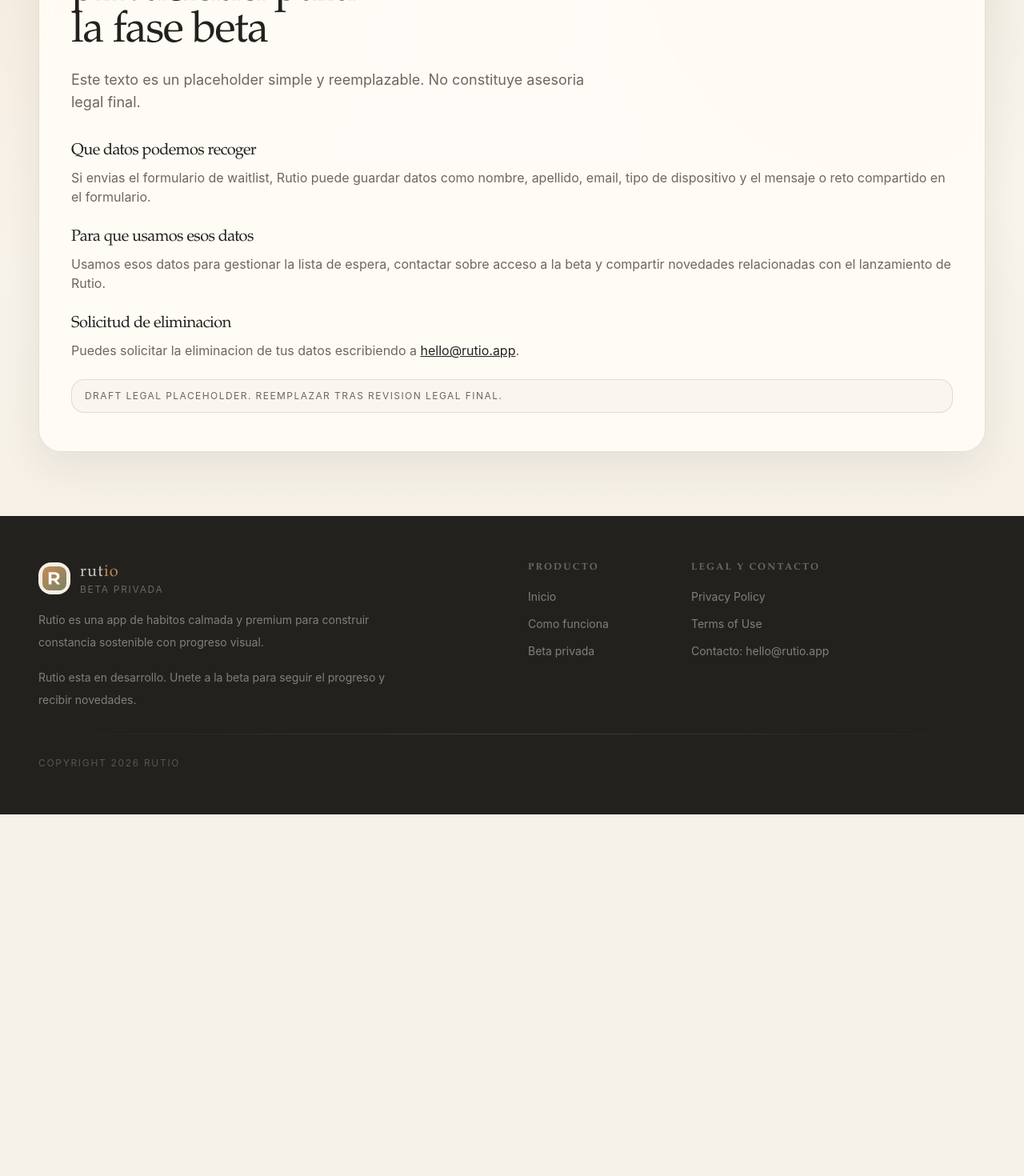
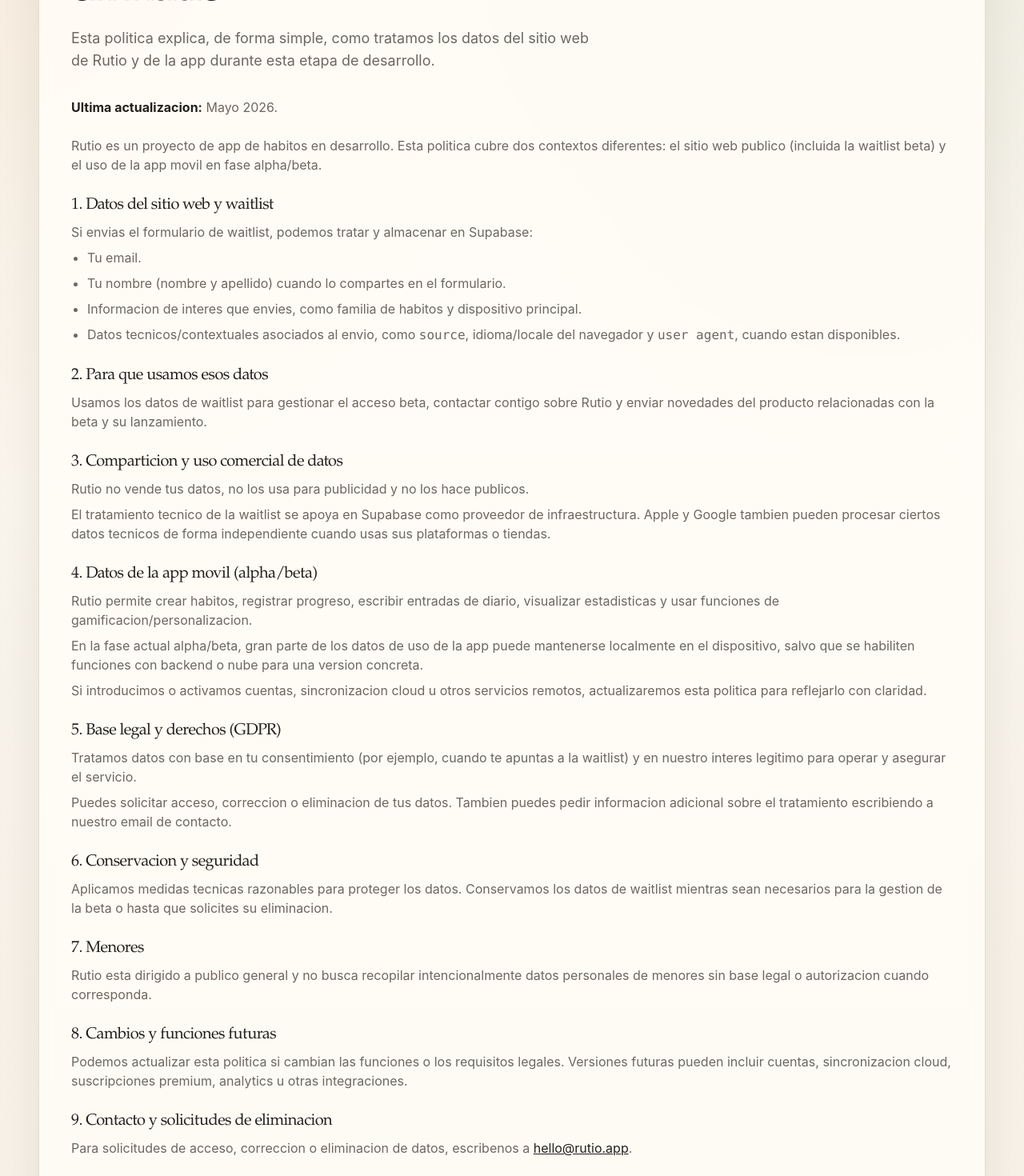
Before and after one commit to Rutioapp/web, a Next.js app: page /privacy in a window 1280 px wide. Shown: the part 300-1770 px from the top of the page at 80% size. Before the commit the page ends 1318 px from the top, so only its background shows below. Built offline with nearby package versions, Linux system fonts and the light colour scheme.

Commit message:
Polish legal pages copy

```diff
--- a/src/app/privacy/page.tsx
+++ b/src/app/privacy/page.tsx
@@ -4,8 +4,8 @@
 import { siteConfig } from "@/config/site";
 
 export const metadata: Metadata = {
-  title: "Privacy Policy",
-  description: "Borrador de politica de privacidad para la web beta de Rutio.",
+  title: "Politica de Privacidad",
+  description: "Como Rutio trata los datos del sitio web, la waitlist y la app en fase alpha/beta.",
   alternates: {
     canonical: siteConfig.links.legal.privacy
   }
@@ -14,41 +14,115 @@
 export default function PrivacyPage() {
   return (
     <PageShell
-      eyebrow="Privacy Policy - Draft"
-      title="Borrador de privacidad para la fase beta"
-      description="Este texto es un placeholder simple y reemplazable. No constituye asesoria legal final."
+      eyebrow="Politica de Privacidad"
+      title="Privacidad en Rutio"
+      description="Esta politica explica, de forma simple, como tratamos los datos del sitio web de Rutio y de la app durante esta etapa de desarrollo."
     >
       <div className="space-y-6 text-sm leading-7 text-muted-foreground sm:text-base">
+        <p>
+          <strong className="text-foreground">Ultima actualizacion:</strong> Mayo 2026.
+        </p>
+
+        <p>
+          Rutio es un proyecto de app de habitos en desarrollo. Esta politica cubre dos contextos diferentes:
+          el sitio web publico (incluida la waitlist beta) y el uso de la app movil en fase alpha/beta.
+        </p>
+
         <section className="space-y-2">
-          <h2 className="text-xl text-foreground">Que datos podemos recoger</h2>
+          <h2 className="text-xl text-foreground">1. Datos del sitio web y waitlist</h2>
           <p>
-            Si envias el formulario de waitlist, Rutio puede guardar datos como nombre, apellido, email, tipo de dispositivo y el mensaje
-            o reto compartido en el formulario.
+            Si envias el formulario de waitlist, podemos tratar y almacenar en Supabase:
+          </p>
+          <ul className="list-disc space-y-2 pl-5">
+            <li>Tu email.</li>
+            <li>Tu nombre (nombre y apellido) cuando lo compartes en el formulario.</li>
+            <li>Informacion de interes que envies, como familia de habitos y dispositivo principal.</li>
+            <li>
+              Datos tecnicos/contextuales asociados al envio, como <code>source</code>, idioma/locale del navegador y{" "}
+              <code>user agent</code>, cuando estan disponibles.
+            </li>
+          </ul>
+        </section>
+
+        <section className="space-y-2">
+          <h2 className="text-xl text-foreground">2. Para que usamos esos datos</h2>
+          <p>
+            Usamos los datos de waitlist para gestionar el acceso beta, contactar contigo sobre Rutio y enviar novedades del producto
+            relacionadas con la beta y su lanzamiento.
           </p>
         </section>
 
         <section className="space-y-2">
-          <h2 className="text-xl text-foreground">Para que usamos esos datos</h2>
+          <h2 className="text-xl text-foreground">3. Comparticion y uso comercial de datos</h2>
+          <p>Rutio no vende tus datos, no los usa para publicidad y no los hace publicos.</p>
           <p>
-            Usamos esos datos para gestionar la lista de espera, contactar sobre acceso a la beta y compartir novedades relacionadas con el
-            lanzamiento de Rutio.
+            El tratamiento tecnico de la waitlist se apoya en Supabase como proveedor de infraestructura. Apple y Google tambien pueden
+            procesar ciertos datos tecnicos de forma independiente cuando usas sus plataformas o tiendas.
           </p>
         </section>
 
         <section className="space-y-2">
-          <h2 className="text-xl text-foreground">Solicitud de eliminacion</h2>
+          <h2 className="text-xl text-foreground">4. Datos de la app movil (alpha/beta)</h2>
           <p>
-            Puedes solicitar la eliminacion de tus datos escribiendo a{" "}
+            Rutio permite crear habitos, registrar progreso, escribir entradas de diario, visualizar estadisticas y usar funciones de
+            gamificacion/personalizacion.
+          </p>
+          <p>
+            En la fase actual alpha/beta, gran parte de los datos de uso de la app puede mantenerse localmente en el dispositivo, salvo que
+            se habiliten funciones con backend o nube para una version concreta.
+          </p>
+          <p>
+            Si introducimos o activamos cuentas, sincronizacion cloud u otros servicios remotos, actualizaremos esta politica para reflejarlo
+            con claridad.
+          </p>
+        </section>
+
+        <section className="space-y-2">
+          <h2 className="text-xl text-foreground">5. Base legal y derechos (GDPR)</h2>
+          <p>
+            Tratamos datos con base en tu consentimiento (por ejemplo, cuando te apuntas a la waitlist) y en nuestro interes legitimo para
+            operar y asegurar el servicio.
+          </p>
+          <p>
+            Puedes solicitar acceso, correccion o eliminacion de tus datos. Tambien puedes pedir informacion adicional sobre el tratamiento
+            escribiendo a nuestro email de contacto.
+          </p>
+        </section>
+
+        <section className="space-y-2">
+          <h2 className="text-xl text-foreground">6. Conservacion y seguridad</h2>
+          <p>
+            Aplicamos medidas tecnicas razonables para proteger los datos. Conservamos los datos de waitlist mientras sean necesarios para la
+            gestion de la beta o hasta que solicites su eliminacion.
+          </p>
+        </section>
+
+        <section className="space-y-2">
+          <h2 className="text-xl text-foreground">7. Menores</h2>
+          <p>
+            Rutio esta dirigido a publico general y no busca recopilar intencionalmente datos personales de menores sin base legal o
+            autorizacion cuando corresponda.
+          </p>
+        </section>
+
+        <section className="space-y-2">
+          <h2 className="text-xl text-foreground">8. Cambios y funciones futuras</h2>
+          <p>
+            Podemos actualizar esta politica si cambian las funciones o los requisitos legales. Versiones futuras pueden incluir cuentas,
+            sincronizacion cloud, suscripciones premium, analytics u otras integraciones.
+          </p>
+        </section>
+
+        <section className="space-y-2">
+          <h2 className="text-xl text-foreground">9. Contacto y solicitudes de eliminacion</h2>
+          <p>
+            Para solicitudes de acceso, correccion o eliminacion de datos, escribenos a{" "}
             <a className="text-foreground underline" href={`mailto:${siteConfig.contact.email}`}>
               {siteConfig.contact.email}
             </a>
             .
           </p>
         </section>
-
-        <p className="rounded-2xl border border-line/70 bg-muted/30 px-4 py-3 text-xs uppercase tracking-[0.12em] text-muted-foreground">
-          Draft legal placeholder. Reemplazar tras revision legal final.
-        </p>
       </div>
     </PageShell>
   );
--- a/src/app/terms/page.tsx
+++ b/src/app/terms/page.tsx
@@ -4,8 +4,8 @@
 import { siteConfig } from "@/config/site";
 
 export const metadata: Metadata = {
-  title: "Terms of Use",
-  description: "Borrador de terminos de uso para la web beta de Rutio.",
+  title: "Terminos y Condiciones",
+  description: "Condiciones de uso del sitio web de Rutio, waitlist beta y app en desarrollo.",
   alternates: {
     canonical: siteConfig.links.legal.terms
   }
@@ -14,35 +14,79 @@
 export default function TermsPage() {
   return (
     <PageShell
-      eyebrow="Terms of Use - Draft"
-      title="Condiciones base para la web beta"
-      description="Este texto es un placeholder simple y reemplazable. No constituye asesoria legal final."
+      eyebrow="Terminos y Condiciones"
+      title="Uso del sitio web y la app Rutio"
+      description="Estas condiciones describen el uso del sitio de Rutio, la waitlist beta y la app en fase de desarrollo."
     >
       <div className="space-y-6 text-sm leading-7 text-muted-foreground sm:text-base">
-        <section className="space-y-2">
-          <h2 className="text-xl text-foreground">Naturaleza del sitio</h2>
-          <p>La web de Rutio tiene fines informativos y de acceso temprano a la beta del producto.</p>
-        </section>
+        <p>
+          <strong className="text-foreground">Ultima actualizacion:</strong> Mayo 2026.
+        </p>
 
         <section className="space-y-2">
-          <h2 className="text-xl text-foreground">Acceso beta</h2>
+          <h2 className="text-xl text-foreground">1. Descripcion del servicio</h2>
           <p>
-            Unirte a la waitlist no garantiza acceso inmediato ni acceso garantizado a la beta. Las invitaciones se enviaran de forma gradual
-            segun disponibilidad.
+            Rutio es una app de habitos en desarrollo. El sitio web actual es informativo e incluye un formulario de waitlist para personas
+            interesadas en la beta.
+          </p>
+          <p>
+            La app puede incluir funciones como habitos, progreso, diario, estadisticas, gamificacion y personalizacion, pero durante
+            alpha/beta algunas funciones pueden estar incompletas o cambiar.
           </p>
         </section>
 
         <section className="space-y-2">
-          <h2 className="text-xl text-foreground">Cambios antes del lanzamiento</h2>
+          <h2 className="text-xl text-foreground">2. Waitlist y acceso beta</h2>
           <p>
-            Funcionalidades, contenido y disponibilidad de Rutio pueden cambiar antes del lanzamiento oficial en funcion del aprendizaje de la
-            fase beta.
+            Unirte a la waitlist no garantiza acceso a la beta ni un plazo concreto de invitacion. Las invitaciones se envian de forma
+            progresiva segun disponibilidad y objetivos de prueba.
           </p>
         </section>
 
-        <p className="rounded-2xl border border-line/70 bg-muted/30 px-4 py-3 text-xs uppercase tracking-[0.12em] text-muted-foreground">
-          Draft legal placeholder. Reemplazar tras revision legal final.
-        </p>
+        <section className="space-y-2">
+          <h2 className="text-xl text-foreground">3. Responsabilidad del usuario</h2>
+          <p>
+            Eres responsable de la informacion que envias en la web y del contenido que creas en la app (por ejemplo, habitos o entradas de
+            diario). Debes usar Rutio de forma legal y respetuosa.
+          </p>
+          <p>No debes intentar abusar del formulario, interferir con el servicio ni explotar vulnerabilidades del sitio o de la app.</p>
+        </section>
+
+        <section className="space-y-2">
+          <h2 className="text-xl text-foreground">4. Disponibilidad, cambios y suspension</h2>
+          <p>
+            Podemos modificar, pausar o retirar funciones del sitio o de la app en cualquier momento, especialmente durante desarrollo,
+            alpha y beta.
+          </p>
+        </section>
+
+        <section className="space-y-2">
+          <h2 className="text-xl text-foreground">5. Estado del servicio y garantias</h2>
+          <p>Durante alpha/beta, Rutio se ofrece en estado &quot;as is&quot; y &quot;as available&quot;.</p>
+          <p>
+            No garantizamos disponibilidad continua, ausencia total de errores ni que el uso de Rutio implique el logro de objetivos de
+            habitos personales.
+          </p>
+        </section>
+
+        <section className="space-y-2">
+          <h2 className="text-xl text-foreground">6. Funciones futuras</h2>
+          <p>
+            En futuras versiones, Rutio puede incorporar cuentas, sincronizacion cloud, suscripciones premium y nuevas integraciones. Esas
+            funciones pueden tener condiciones adicionales.
+          </p>
+        </section>
+
+        <section className="space-y-2">
+          <h2 className="text-xl text-foreground">7. Contacto</h2>
+          <p>
+            Para consultas sobre estos terminos, puedes escribir a{" "}
+            <a className="text-foreground underline" href={`mailto:${siteConfig.contact.email}`}>
+              {siteConfig.contact.email}
+            </a>
+            .
+          </p>
+        </section>
       </div>
     </PageShell>
   );
```
